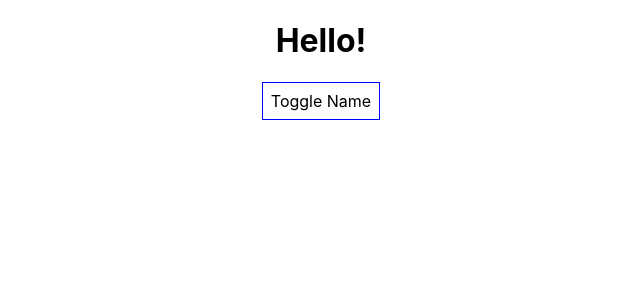
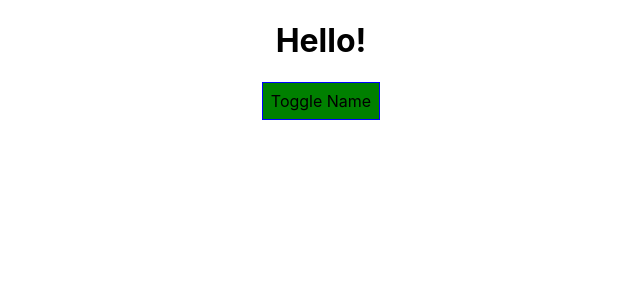
Before and after one commit to CengAmat/React-Zone-2, a React (Create React App) app in the folder react-zone-2/: page / in a window 1280 px wide. Shown: the top 300 px of the page, without its empty margins (319-959 px from the left). Built offline with nearby package versions, Linux system fonts and the light colour scheme.

Commit message:
Setting styles dynamically

```diff
--- a/react-zone-2/src/App.js
+++ b/react-zone-2/src/App.js
@@ -47,7 +47,7 @@ class App extends Component{
 
   render() {
     const style = {
-      backgroundColor: 'white',
+      backgroundColor: 'green',
       font: 'inherit',
       border: '1px solid blue',
       padding: '8px',
@@ -64,6 +64,7 @@ class App extends Component{
             })}
         </div>
       );
+      style.backgroundColor = 'red';
     }
 
     return(
```
